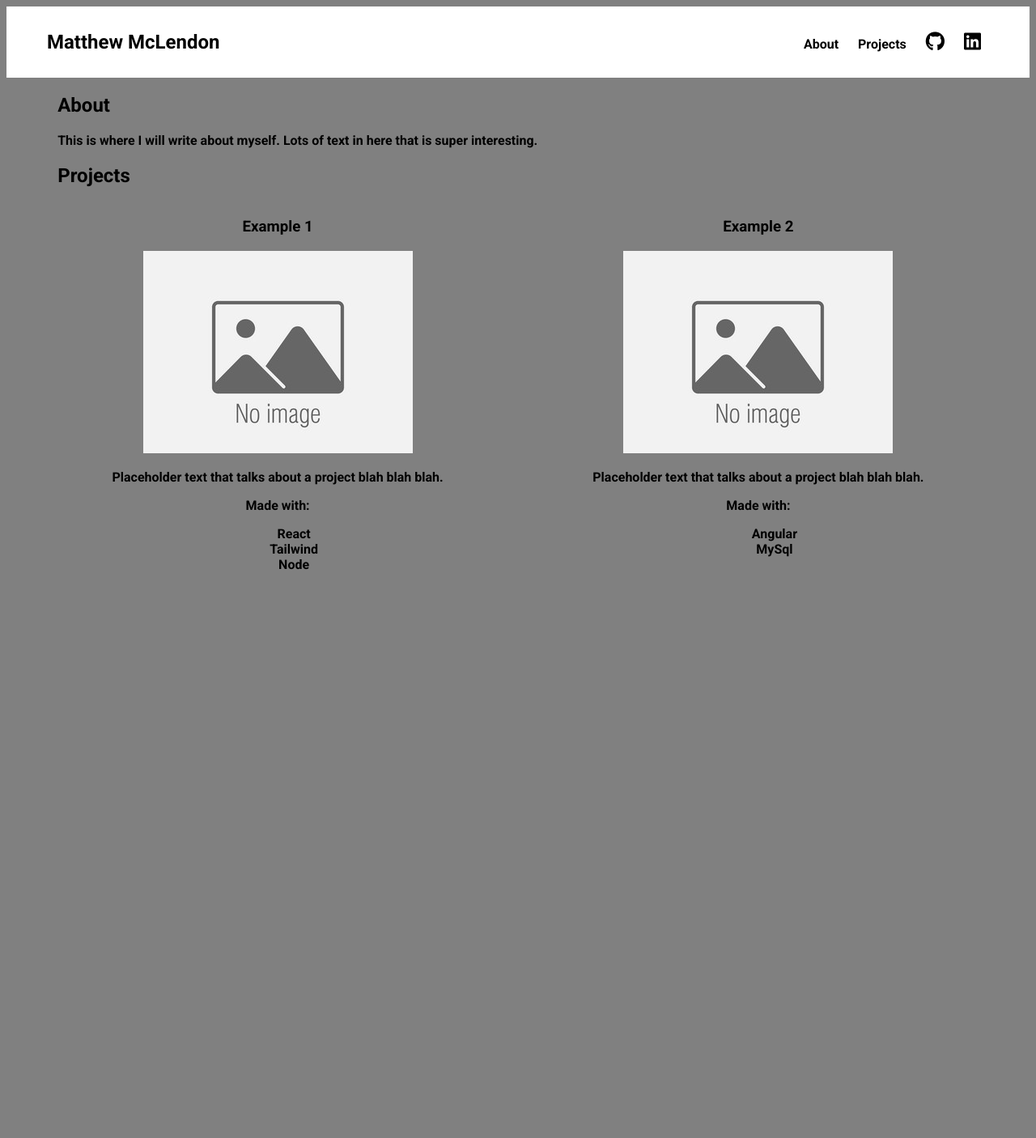
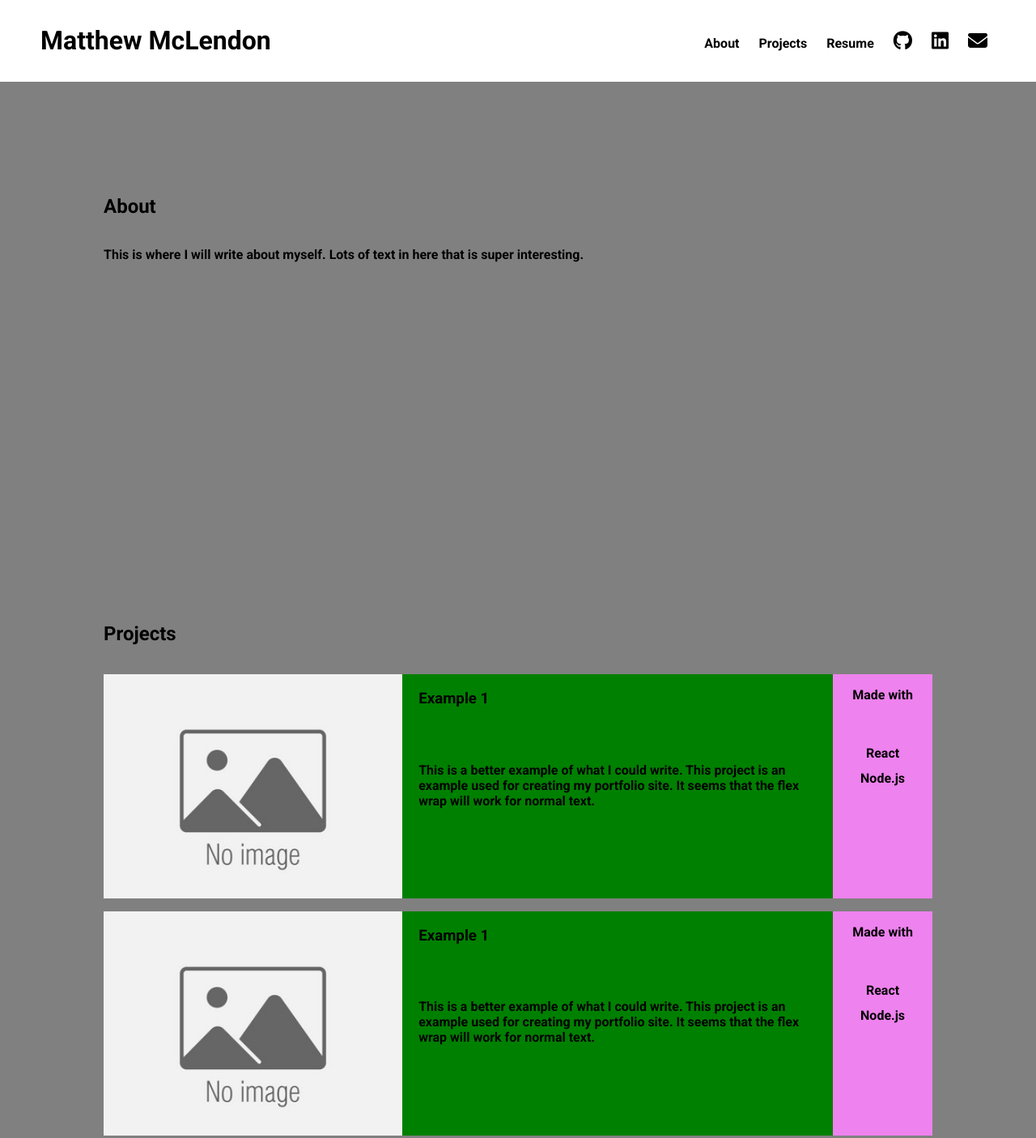
Before and after one commit to MatthewMcLendon/MatthewMcLendon.github.io, a plain HTML site: page index.html in a window 1280 px wide. Shown: the top 1406 px of the page at 81% size. Before the commit the page ends 800 px from the top, so only its background shows below. Drawn offline with Linux system fonts and the light colour scheme.

Commit message:
func: added functionality and style to project cards

```diff
--- a/index.html
+++ b/index.html
@@ -11,29 +11,26 @@
 </head>
 
 <body>
-  <header>
-    <nav>
-      <h1>Matthew McLendon</h1>
-      <div class="links">
-        <a href="/#about">About</a>
-        <a href="/#projects">Projects</a>
-        <a href="https://github.com/MatthewMcLendon" target="_blank" rel="noopener"><i class="fa-brands fa-github"></i></a>
-        <a href="https://www.linkedin.com/in/mgmclendon/" target="_blank" rel="noopener"><i class="fa-brands fa-linkedin"></i></a>
-      </div>
+  <header class="sticky">
+    <h1>Matthew McLendon</h1>
+    <nav class="links">
+      <a href="#about-me">About</a>
+      <a href="#projects">Projects</a>
+      <a href="./images/resume.doc" download>Resume</a>
+      <a href="https://github.com/MatthewMcLendon" target="_blank" rel="noopener"><i class="fa-brands fa-github"></i></a>
+      <a href="https://www.linkedin.com/in/mgmclendon/" target="_blank" rel="noopener"><i class="fa-brands fa-linkedin"></i></a>
+      <a href="mailto:mgmclendon42@gmail.com"><i class="fa-solid fa-envelope"></i></a>
     </nav>
   </header>
   <main>
-    <section class="about-me">
+    <section id="about-me">
       <!-- about me -->
       <h2>About</h2>
       <article>This is where I will write about myself. Lots of text in here that is super interesting.</article>
     </section>
-    <section class="projects">
+    <section id="projects">
       <h2>Projects</h2>
       <div class="project-container"></div>
-    </section>
-    <section class="experience-container">
-      <!-- Resume -->
     </section>
   </main>
   <script type="module" src="./scripts/main.js"></script>
--- a/scripts/projects/project.js
+++ b/scripts/projects/project.js
@@ -1,13 +1,14 @@
 const projectComponent = (project) => {
-  console.log(project);
   return `
+  <a href=${project.link} target="_blank">
     <div class="project-card">
+        <img src=${project.image} alt=${project.name}>
+        <div class="project-card-description">
           <h3>${project.name}</h3>
-        <picture>
-            <img src=${project.image} alt=${project.name}>
-        </picture>
           <p>${project.description}</p>
-        <p>Made with:</p>
+        </div>
+        <div class="project-card-tools">
+          <p>Made with</p>
           <ul>
             ${project.tools
               .map((tool) => {
@@ -16,6 +17,8 @@ const projectComponent = (project) => {
               .join("")}
           </ul>
         </div>
+    </div>
+  </a>
     `;
 };
 
--- a/scripts/projects/projectData.js
+++ b/scripts/projects/projectData.js
@@ -1,14 +1,26 @@
 export const projects = [
   {
     name: "Example 1",
-    image: "../images/default.jpg",
-    description: "Placeholder text that talks about a project blah blah blah.",
-    tools: ["React", "Tailwind", "Node"],
+    image: "../assets/images/default.jpg",
+    description:
+      "This is a better example of what I could write. This project is an example used for creating my portfolio site. It seems that the flex wrap will work for normal text.",
+    tools: ["React", `Node.js`],
+    link: "https://github.com/MatthewMcLendon",
   },
   {
-    name: "Example 2",
-    image: "../images/default.jpg",
-    description: "Placeholder text that talks about a project blah blah blah.",
-    tools: ["Angular", "MySql"],
+    name: "Example 1",
+    image: "../assets/images/default.jpg",
+    description:
+      "This is a better example of what I could write. This project is an example used for creating my portfolio site. It seems that the flex wrap will work for normal text.",
+    tools: ["React", `Node.js`],
+    link: "https://github.com/MatthewMcLendon",
+  },
+  {
+    name: "Example 1",
+    image: "../assets/images/default.jpg",
+    description:
+      "This is a better example of what I could write. This project is an example used for creating my portfolio site. It seems that the flex wrap will work for normal text.",
+    tools: ["React", `Node.js`],
+    link: "https://github.com/MatthewMcLendon",
   },
 ];
--- a/style.css
+++ b/style.css
@@ -1,50 +1,111 @@
+/* Page setup */
 html {
   margin: 0;
   padding: 0;
 }
 
 body {
+  margin: 0;
+  padding: 0;
   font-family: "Roboto", sans-serif;
   background-color: gray;
 }
 
-nav {
+/* Navbar */
+header {
   display: flex;
+  box-sizing: border-box;
+  position: fixed;
   align-items: center;
   justify-content: space-between;
+  background-color: white;
   padding: 10px 50px;
-  background-color: white;
+  width: 100%;
 }
 
 nav a {
+  display: inline-block;
   text-decoration: none;
   color: black;
   padding: 10px;
 }
 
 nav a:hover {
-  background-color: green;
+  color: blue;
+  transform: scale(1.15);
+  transition: 0.3s;
 }
 
 nav a i {
   font-size: x-large;
 }
 
+/* Main */
 main {
   margin: auto;
-  width: 90%;
+  width: 80%;
 }
 
+h2 {
+  padding: 1rem 0;
+}
+
+section {
+  padding: 20% 0;
+}
+
+/* Projects */
 .project-container {
   display: grid;
-  gap: 50px;
-  grid-template-columns: auto auto;
+  gap: 1rem;
+  grid-template-columns: auto;
+}
+
+.project-container a {
+  color: black;
+  text-decoration: none;
 }
 
 .project-card {
-  text-align: center;
+  display: flex;
+  background-color: green;
 }
 
-.project-card li {
-  list-style-type: none;
+.project-card:hover {
+  background-color: white;
+  cursor: pointer;
+  transform: scale(1.05);
+  transition: 0.4s;
 }
+.project-card img {
+  flex: 0.75;
+}
+
+.project-card-description {
+  flex: 1;
+  padding: 0 2%;
+}
+
+.project-card-description h3 {
+  padding-bottom: 10%;
+}
+
+.project-card-tools {
+  flex: 0.25;
+  text-align: center;
+  background-color: violet;
+}
+
+.project-card-tools p {
+  padding-bottom: 25%;
+}
+
+.project-card-tools ul {
+  margin: 0;
+  padding: 0;
+}
+
+.project-card-tools li {
+  list-style: none;
+  padding: 5%;
+}
```
Also changed, not shown: assets/images/default.jpg (renamed from images/default.jpg), 1 other file. Lines whose indentation alone changed are shown as unchanged.
